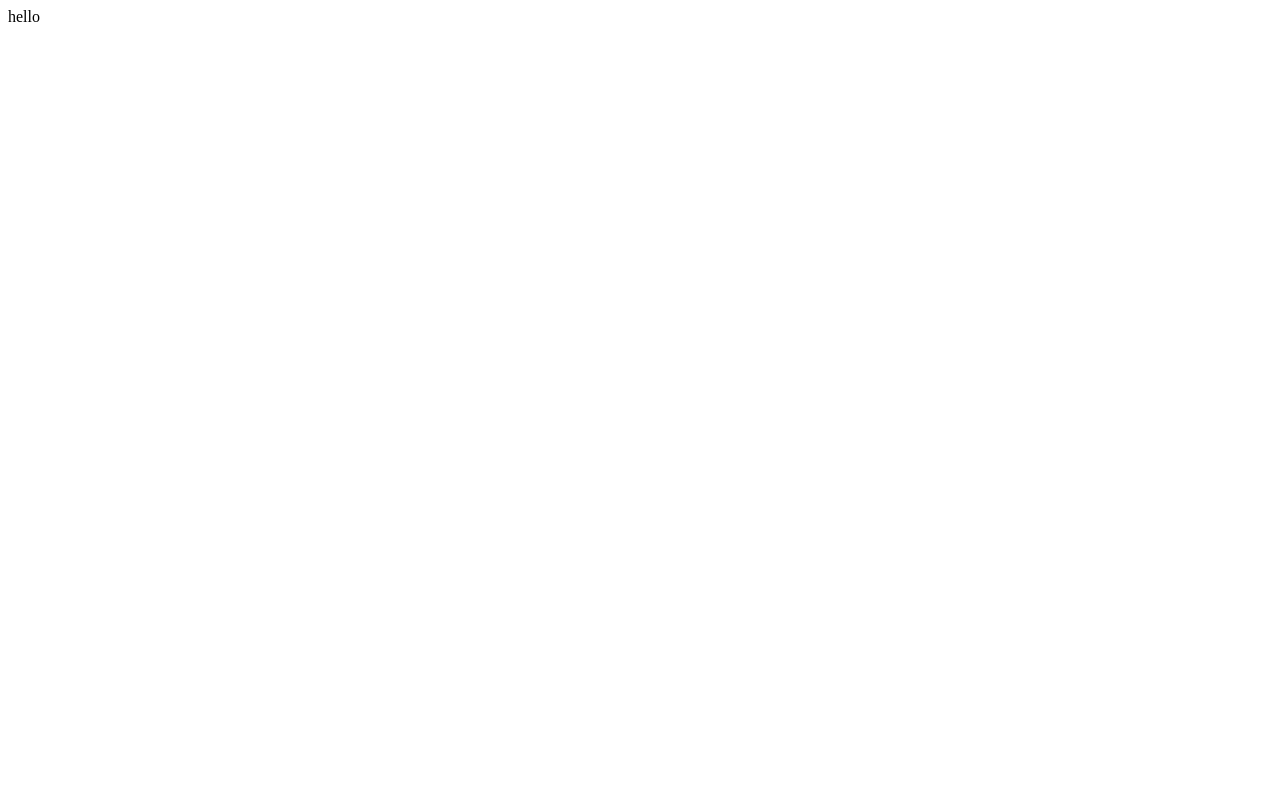
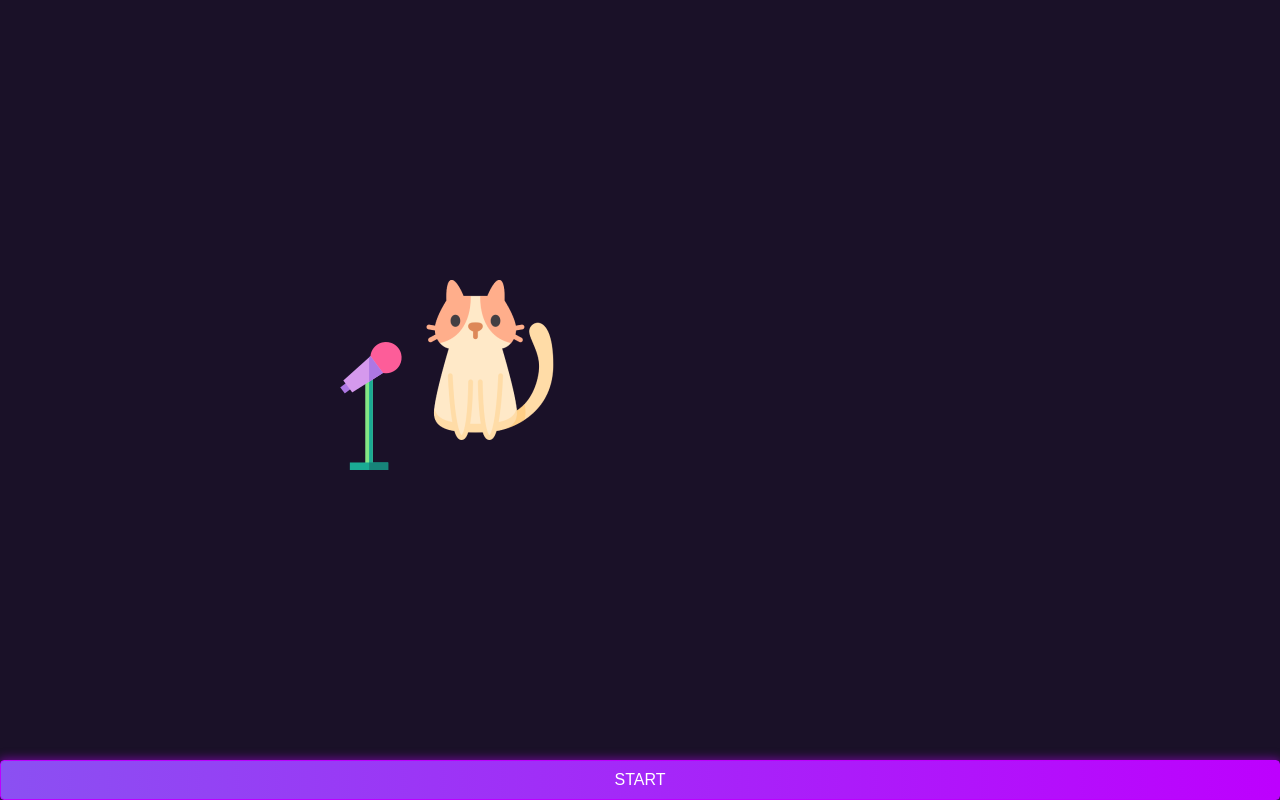
Before and after one commit to SingingRunner/singing-runner-frontend, a Next.js app: page / in a window 1280 px wide. Built offline with nearby package versions, Linux system fonts and the light colour scheme.

Commit message:
Feat: [#10] 인게임 매칭 및 로딩화면 추가 필요 파일

```diff
--- a/package.json
+++ b/package.json
@@ -15,7 +15,8 @@
     "graphql": "^16.6.0",
     "next": "12.1.0",
     "react": "17.0.2",
-    "react-dom": "17.0.2"
+    "react-dom": "17.0.2",
+    "socket.io-client": "^4.6.2"
   },
   "devDependencies": {
     "@types/node": "17.0.2",
--- a/pages/_app.tsx
+++ b/pages/_app.tsx
@@ -1,4 +1,12 @@
+import { Global } from "@emotion/react";
 import { AppProps } from "next/app";
+import { globalStyles } from "../src/commons/styles/globalStyles";
+
 export default function App({ Component }: AppProps): JSX.Element {
-  return <Component />;
+  return (
+    <>
+      <Global styles={globalStyles} />
+      <Component />
+    </>
+  );
 }
--- a/pages/index.tsx
+++ b/pages/index.tsx
@@ -1,3 +1,10 @@
-export default function Home() {
-  return <>hello</>;
+import Main from "../src/components/units/main/Main.container";
+
+// 메인
+export default function MainPage() {
+  return (
+    <>
+      <Main />
+    </>
+  );
 }
--- /dev/null
+++ b/src/commons/styles/globalStyles.ts
@@ -0,0 +1,7 @@
+import { css } from '@emotion/react';
+
+export const globalStyles = css`
+  * {
+    margin: 0;
+  }
+`;
--- /dev/null
+++ b/src/components/commons/buttons/wrapper/index.tsx
@@ -0,0 +1,11 @@
+import { Wrapper } from '../../../../../styles/emotion';
+
+const ButtonWrapper = ({ children }): JSX.Element => {
+  return (
+    <Wrapper>
+      {children}
+    </Wrapper>
+  );
+};
+
+export default ButtonWrapper;
```
Also changed, not shown: 1 other file (tests, documents, lock files or other folders).
